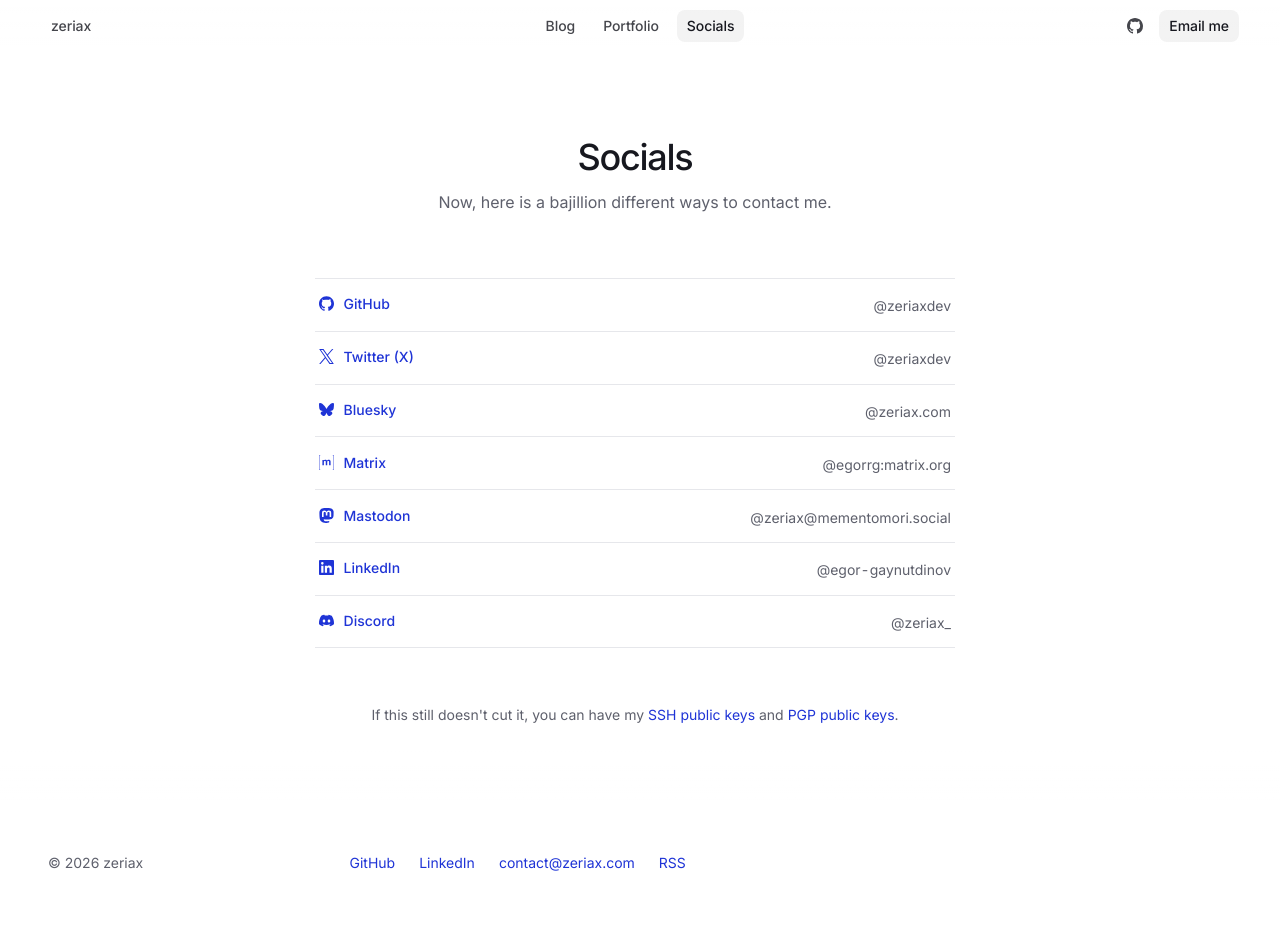
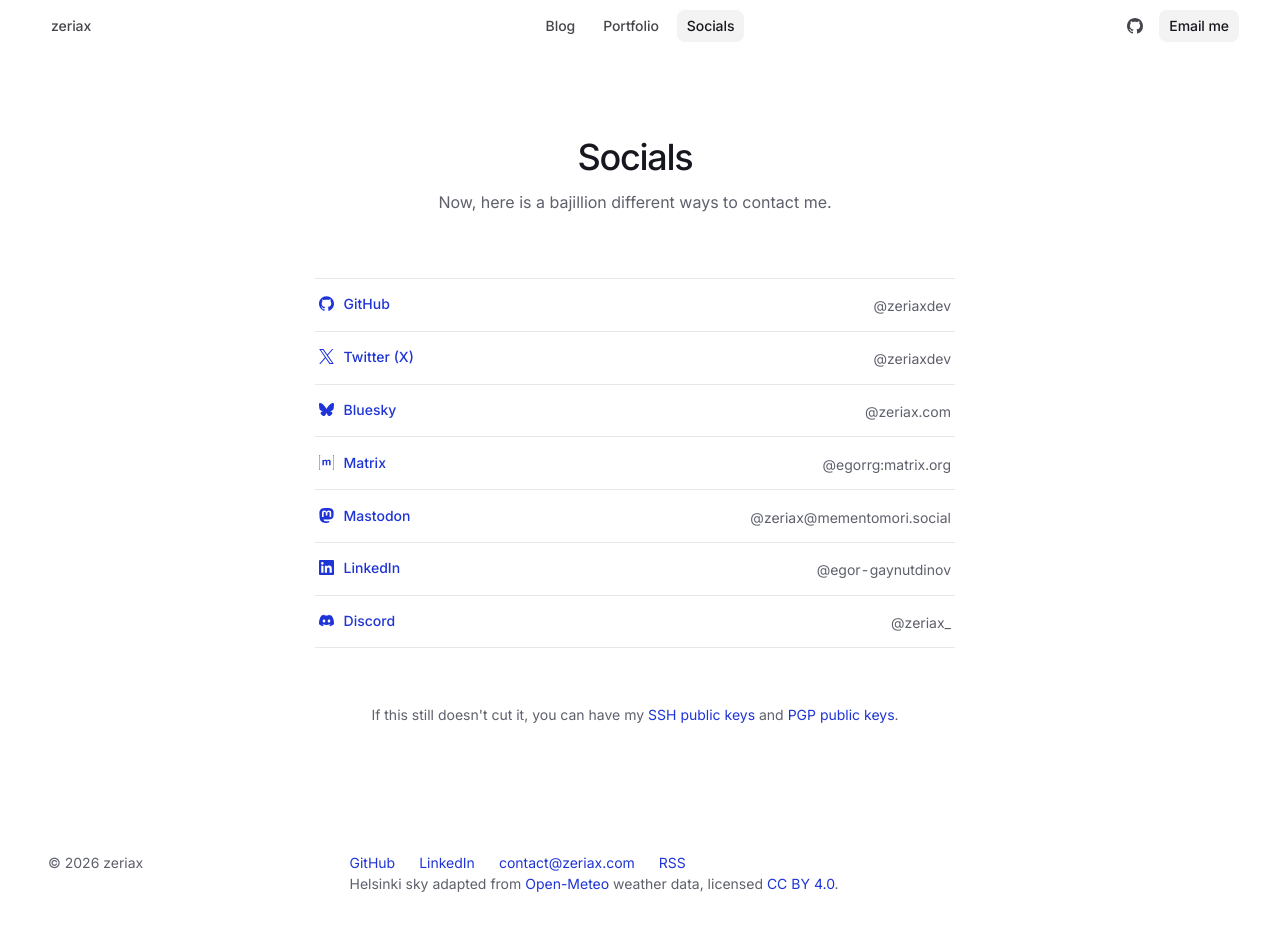
Before and after one commit to zeriaxdev/portfolio, a Next.js app: page /socials in a window 1280 px wide. Shown: the top 930 px of the page. Built offline with nearby package versions, Linux system fonts and the light colour scheme.

Commit message:
chore: credit Open-Meteo weather data

```diff
--- a/components/Footer.tsx
+++ b/components/Footer.tsx
@@ -24,6 +24,27 @@
             </a>
           ))}
         </nav>
+        <p className="t-small footer-credit">
+          Helsinki sky adapted from{" "}
+          <a
+            href="https://open-meteo.com/"
+            target="_blank"
+            rel="noopener noreferrer"
+            className="t-link"
+          >
+            Open-Meteo
+          </a>
+          {" "}weather data, licensed{" "}
+          <a
+            href="https://creativecommons.org/licenses/by/4.0/"
+            target="_blank"
+            rel="noopener noreferrer"
+            className="t-link"
+          >
+            CC BY 4.0
+          </a>
+          .
+        </p>
       </div>
     </footer>
   );
--- a/styles/components.css
+++ b/styles/components.css
@@ -293,9 +293,10 @@
     flex-wrap: wrap;
     gap: var(--space-2) var(--space-6);
   }
+  .footer-credit { grid-column: 3 / -1; color: var(--fg-muted); }
   @media (max-width: 48rem) {
     .footer-row { grid-template-columns: 1fr; gap: var(--space-4); }
-    .footer-mark, .footer-links { grid-column: 1 / -1; }
+    .footer-mark, .footer-links, .footer-credit { grid-column: 1 / -1; }
   }
 
 
```
